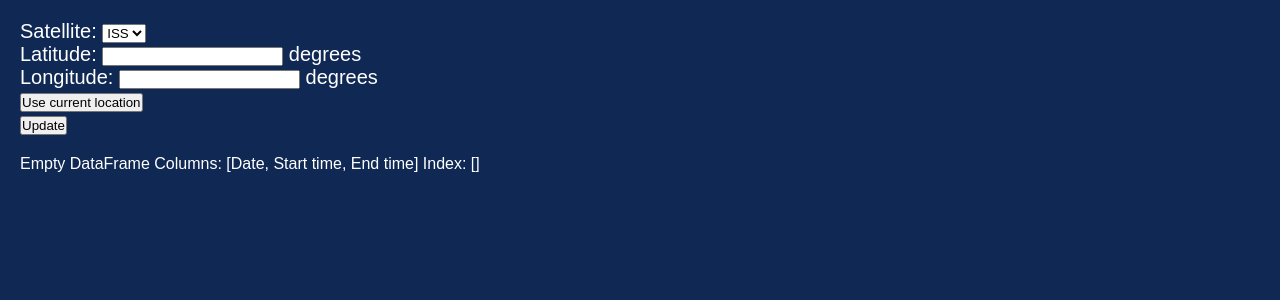
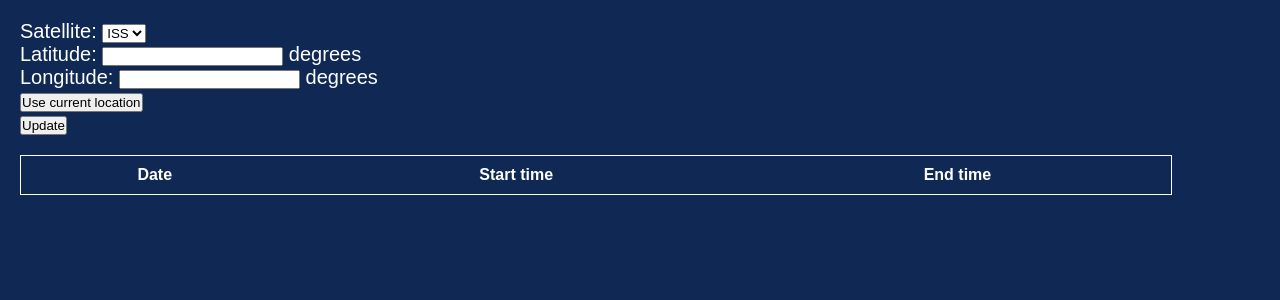
Before and after one commit to ahenderson3223/sky-crawler, a Flask app: page / in a window 1280 px wide. Shown: the part 77-377 px from the top of the page. Run offline with Flask 2, Linux system fonts and the light colour scheme; data that the repository does not hold is empty.

Commit message:
Table styling

```diff
--- a/app.py
+++ b/app.py
@@ -6,7 +6,7 @@ app = Flask(__name__)
 
 @app.route("/")
 def table():
-    return render_template("index.html", data=SatelliteWeatherDataCollector.get_satellite_data("0", "0"))
+    return render_template("index.html", data=SatelliteWeatherDataCollector.get_data("0", "0"))
 
 
 @app.route("/", methods=["POST"])
--- a/static/style.css
+++ b/static/style.css
@@ -52,8 +52,16 @@ form {
 table {
   width: 100%;
   height: 60%;
-  table-layout: fixed;
   border-collapse: collapse;
+  border: none;
+}
+
+table thead tr {
+  border: 1px solid;
+}
+
+table thead tr th {
+  border: none;
 }
 
 th,
@@ -62,8 +70,16 @@ td {
   text-align: center;
 }
 
-th {
-  border-top: 1px solid;
-  border-bottom: 1px solid;
+table tbody tr td {
+  border: none;
+  border-bottom: 1px solid #dddddd;
+}
+
+table tbody tr:nth-of-type(odd) {
+  background-color: rgb(52, 83, 133);
+}
+
+table tbody tr:last-of-type {
+  border-bottom: 2px solid white;
 }
 /*# sourceMappingURL=style.css.map */
--- a/templates/index.html
+++ b/templates/index.html
@@ -4,7 +4,7 @@
   <meta charset="UTF-8">
   <meta http-equiv="X-UA-Compatible" content="IE=edge">
   <meta name="viewport" content="width=device-width, initial-scale=1.0">
-  <link rel="stylesheet" href="static/style.css";>
+  <link rel="stylesheet" href="{{url_for('static',filename='style.css')}}">
   <title>SkyCrawler Results </title>
 </head>
 <body>
```
